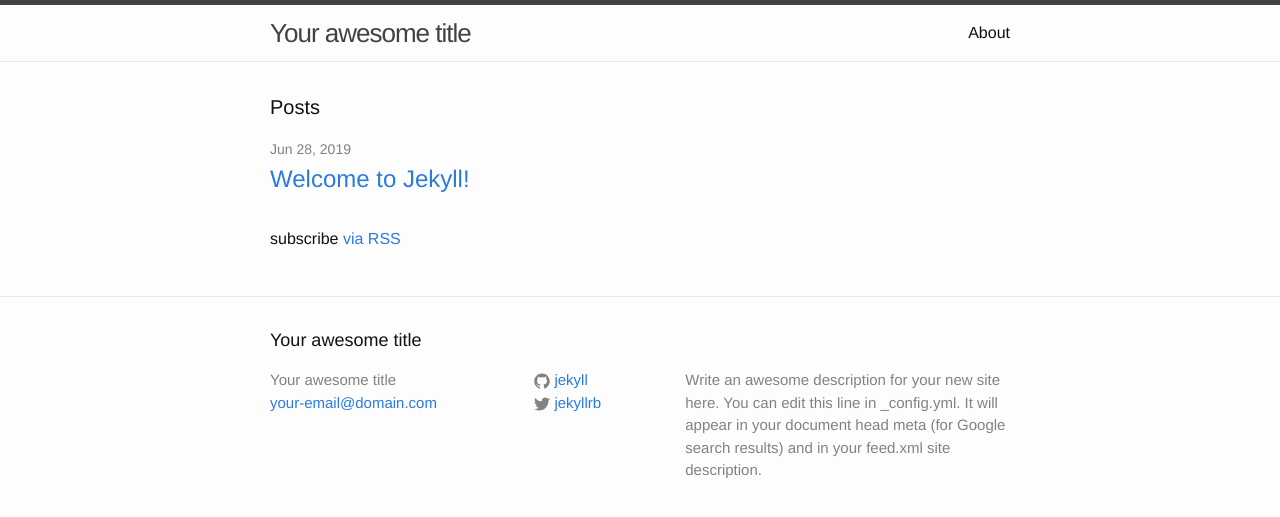
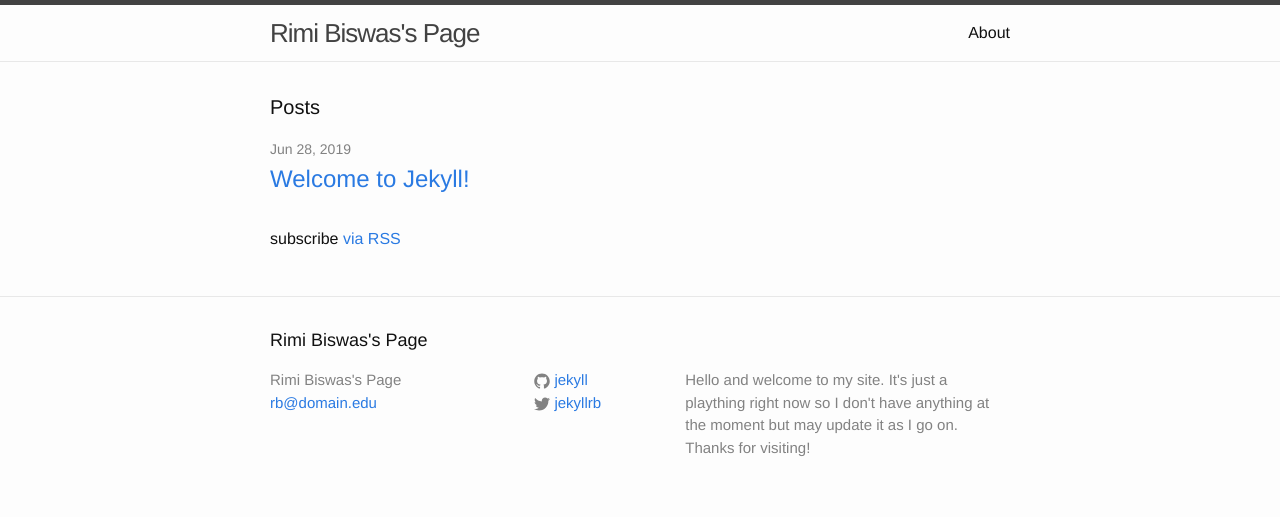
Before and after one commit to rimibis/rimibis.github.io, a Jekyll site: the page built from index.html, in a window 1280 px wide. Shown: the top 517 px of the page. Built offline with Jekyll 4.4.1, drawn with Linux system fonts in a browser that asks for light colours.

Commit message:
Update _config.yml
Just changed the description and title to see if it works under google searches

```diff
--- a/_config.yml
+++ b/_config.yml
@@ -6,12 +6,12 @@
 # 'jekyll serve'. If you change this file, please restart the server process.
 
 # Site settings
-title: Your awesome title
-email: your-email@domain.com
+title: Rimi Biswas's Page
+email: rb@domain.edu
 description: > # this means to ignore newlines until "baseurl:"
-  Write an awesome description for your new site here. You can edit this
-  line in _config.yml. It will appear in your document head meta (for
-  Google search results) and in your feed.xml site description.
+  Hello and welcome to my site. It's just a plaything right now
+  so I don't have anything at the moment but may update it as I go on.
+  Thanks for visiting!
 baseurl: "" # the subpath of your site, e.g. /blog
 url: "http://yourdomain.com" # the base hostname & protocol for your site
 twitter_username: jekyllrb
```
